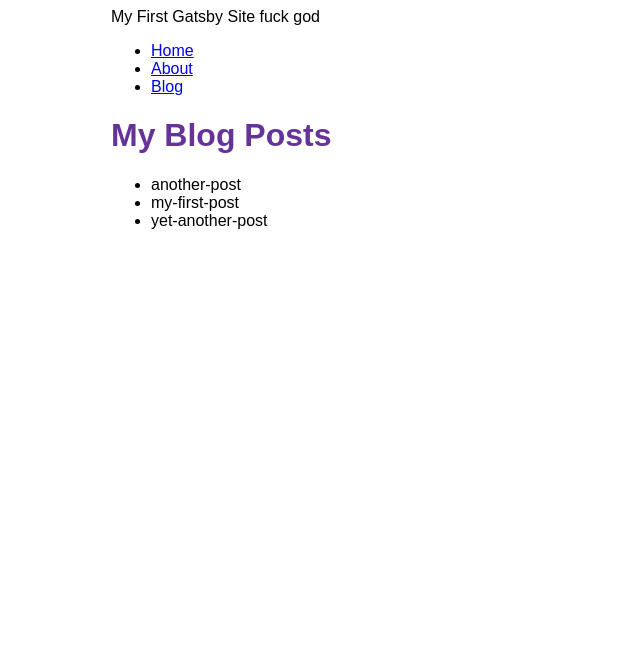
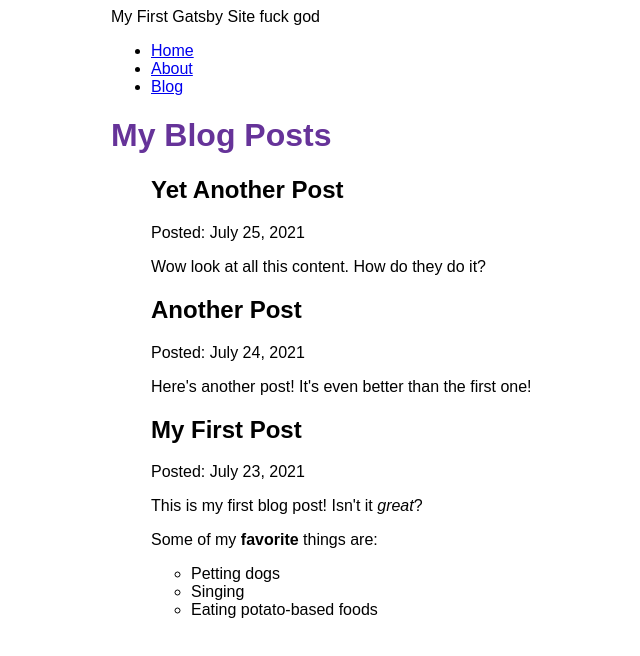
Before and after one commit to ichizokichinosuke/my-first-gatsby-site, a Gatsby site: page /blog in a window 1280 px wide. Shown: the whole page, without its empty margins (279-919 px from the left). Built offline with nearby package versions, Linux system fonts and the light colour scheme; Gatsby itself is replaced by a stand-in of ours.

Commit message:
Finished Gatsby Tutorial Part 5

```diff
--- a/blog/another-post.mdx
+++ b/blog/another-post.mdx
@@ -0,0 +1,6 @@
+---
+title: "Another Post"
+date: "2021-07-24"
+---
+
+Here's another post! It's even better than the first one!
--- a/blog/my-first-post.mdx
+++ b/blog/my-first-post.mdx
@@ -0,0 +1,11 @@
+---
+title: "My First Post"
+date: "2021-07-23"
+---
+
+This is my first blog post! Isn't it *great*?
+
+Some of my **favorite** things are:
+* Petting dogs
+* Singing
+* Eating potato-based foods
--- a/blog/yet-another-post.mdx
+++ b/blog/yet-another-post.mdx
@@ -0,0 +1,6 @@
+---
+title: "Yet Another Post"
+date: "2021-07-25"
+---
+
+Wow look at all this content. How do they do it?
--- a/gatsby-config.js
+++ b/gatsby-config.js
@@ -13,5 +13,6 @@
         path: `${__dirname}/blog`,
       }
     },
+    "gatsby-plugin-mdx",
   ],
 };
--- a/package.json
+++ b/package.json
@@ -15,8 +15,11 @@
     "clean": "gatsby clean"
   },
   "dependencies": {
+    "@mdx-js/mdx": "^1.6.22",
+    "@mdx-js/react": "^1.6.22",
     "gatsby": "^4.0.2",
     "gatsby-plugin-image": "^2.0.0",
+    "gatsby-plugin-mdx": "^3.1.0",
     "gatsby-plugin-sharp": "^4.0.1",
     "gatsby-source-filesystem": "^4.1.0",
     "react": "^17.0.1",
--- a/src/pages/blog.js
+++ b/src/pages/blog.js
@@ -1,5 +1,6 @@
 import * as React from "react";
 import { graphql } from "gatsby";
+import { MDXRenderer } from "gatsby-plugin-mdx";
 import Layout from "../components/layout";
 
 const BlogPage = ({ data }) => {
@@ -7,10 +8,16 @@
         <Layout pageTitle="My Blog Posts">
             <ul>
             {
-                data.allFile.nodes.map(node => (
-                    <li key={node.name}>
-                        {node.name}
-                    </li>
+                data.allMdx.nodes.map(node => (
+                    <article key={node.id}>
+                        <h2>
+                            {node.frontmatter.title}
+                        </h2>
+                        <p>Posted: {node.frontmatter.date}</p>
+                        <MDXRenderer>
+                            {node.body}
+                        </MDXRenderer>
+                    </article>
                 ))
             }
             </ul>
@@ -20,13 +27,18 @@
 }
 
 export const query = graphql`
-    query {
-        allFile {
-            nodes {
-                name
-            }
+query {
+    allMdx(sort: {fields: frontmatter___date, order: DESC}) {
+      nodes {
+        frontmatter {
+          date(formatString: "MMMM D, YYYY")
+          title
         }
+        id
+        body
+      }
     }
+  }
 `
 
 export default BlogPage;
```
Also changed, not shown: 1 other file.
